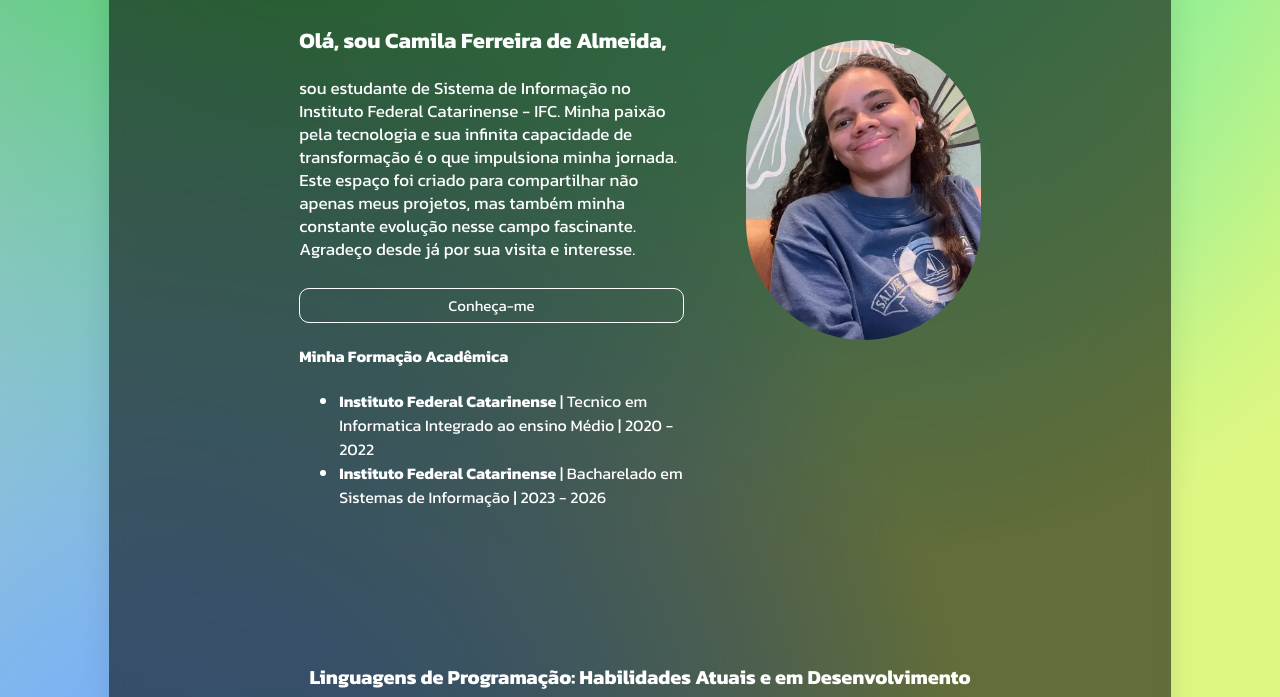
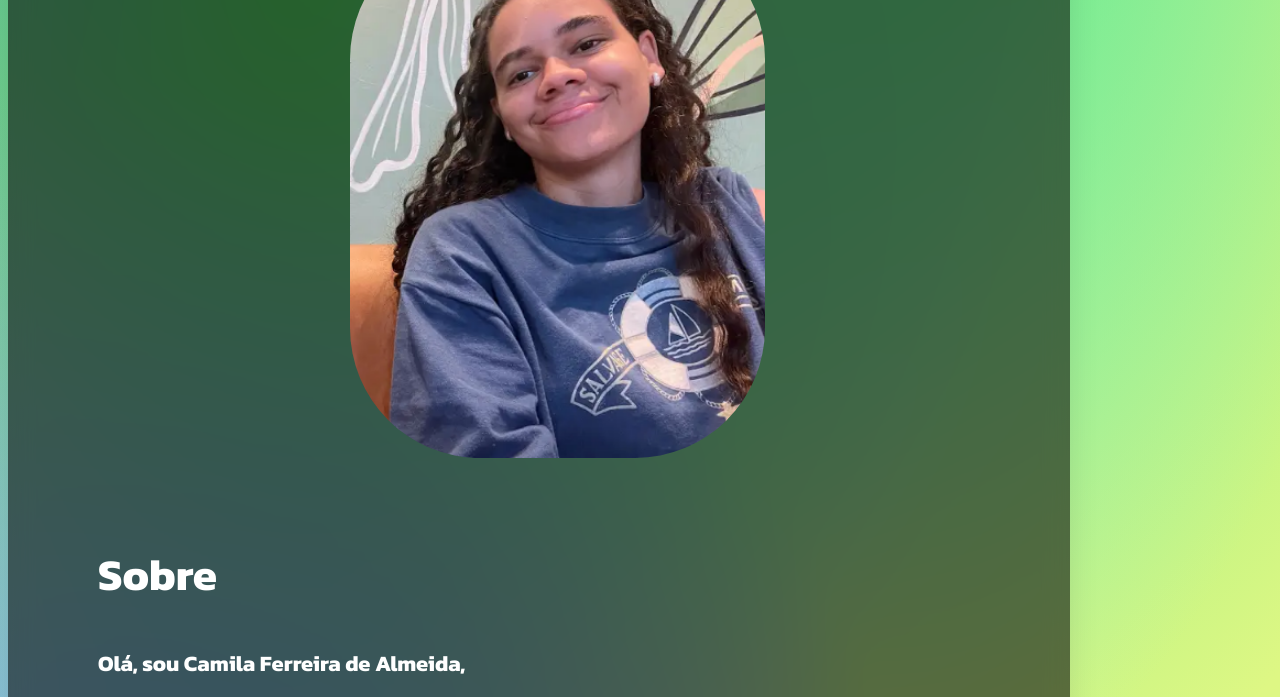
Before and after one commit to Jkvua/myPortfolio, a plain HTML site: page paginas/sobre.html in a window 1280 px wide. Shown: the part 364-1061 px from the top of the page. Drawn offline with nearby package versions, Linux system fonts and the light colour scheme; some packages are replaced by stand-ins of ours; a script that the page names is missing; a web font is replaced by a local one.

Commit message:
responsivo pagina 2

```diff
--- a/es/estilo.css
+++ b/es/estilo.css
@@ -51,52 +51,70 @@ body {
     margin-top: -10px;
 }
 
-ul.nav-links {
+/* ul.nav-links {
     margin: 0;
     float: right;
     display: flex;
     list-style: none;
+} */
+
+.nav-links {
+    margin: 0;
+    margin-left: 30px;
+    float: right;
+    display: flex;
+    list-style: none;
+    font-size: 17px;
+    font-weight: 300;
 }
 
-li.nav-links {
+
+
+/* li.nav-links {
     display: inline-block;
     margin-left: 30px;
     font-size: 17px;
     font-weight: 300;
+} */
+
+/* arrumar isso  */
+
+.infos {
+    margin-top: 10vh;
+    display: flex;
+    padding: 20px;
+    align-items: center;
+    /* padding: 0 120px;
+    display: flex;
+
+    justify-content: space-between;
+    gap: 50px;
+    height: calc(100vh - 58px); */
 }
 
-.infos {
-    padding: 0 120px;
-    display: flex;
-    align-items: center;
-    justify-content: space-between;
-    gap: 50px;
-    height: calc(100vh - 58px);
-}
-
-.infos .infos-me h3{
+.infos-me h3{
     font-size: 44px;
     margin-bottom: 40px;
 }
 
-.infos .infos-me h2{
+.infos-me h2{
     font-size: 22px;
     margin-bottom: 20px;
 }
 
-.infos .infos-me p{
+.infos-me p{
     font-size: 17px;
     line-height: 23px;
 }
 
-
-.infos img{
+.img-me img{
+    display: flex;
     width: 300px;
     height: 300px;
-    border-radius: 140px;
-    margin-bottom: 20px;
+    border-radius: 130px;
+    margin-bottom: 40px;
+}
 
-}
 
 button {
     margin-top: 10px;
@@ -153,7 +171,28 @@ button:hover {
 }
 
 
-@media screen and (max-width: 1075px) {
+@media screen and (max-width:1300px){
+    .infos, .principal, .infos img {
+        flex-direction: column-reverse;
+    }
+
+    .img-me img {
+        flex-direction: column;
+        width: 110%;
+        height: 110%;
+    }
+
+    .nav-links, .butao-class{
+        display: none;
+    }
+
+    .formacao {
+        flex-direction: row;
+    }
+
+}
+
+ /* @media screen and (max-width: 1075px) {
     .principal {
         flex-direction: column;
         padding: 0 20px;
@@ -277,3 +316,5 @@ button:hover {
         margin: 3px;
     }
 }
+
+ */
--- a/paginas/sobre.html
+++ b/paginas/sobre.html
@@ -34,7 +34,7 @@
               nesse campo fascinante. Agradeço desde já por sua visita e
               interesse.
             </p>
-            <button onclick="informacoesMe()">Conheça-me</button><br>
+            <button class="butao-class" onclick="informacoesMe()">Conheça-me</button><br>
             <div class="formacao">
                 <h4>Minha Formação Acadêmica</h4>
                 <ul>
@@ -47,7 +47,9 @@
                 <h4>Linguagens de Programação: Habilidades Atuais e em Desenvolvimento </h4>
             </div>-->
           </div>
-          <img class="img-me" src="../imagens/mefoto.PNG" >
+          <div class="img-me">
+            <img src="../imagens/mefoto.PNG" >
+          </div>
         </div>
         <br>
           <div class="ferrtac">
```
